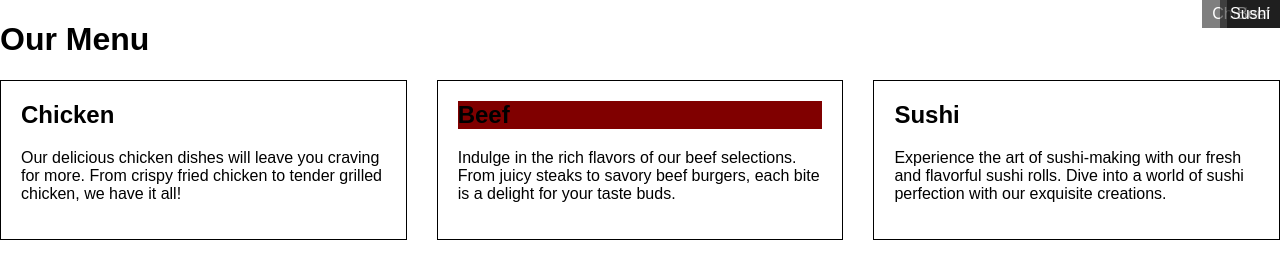
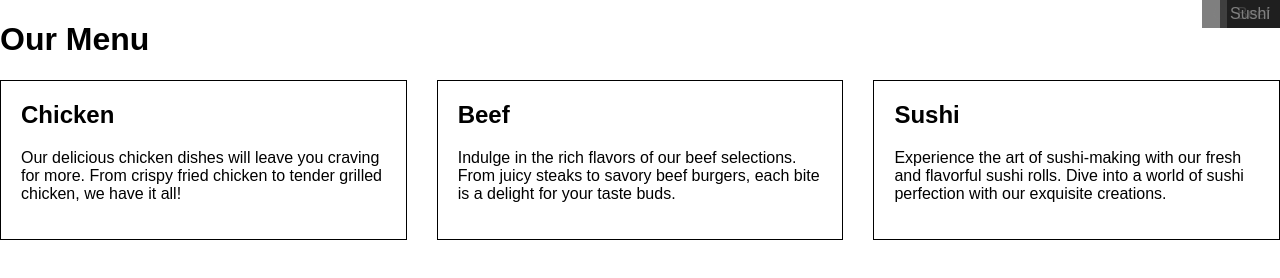
Before and after one commit to charity254/module-2-solution, a plain HTML site: page index.html in a window 1280 px wide. Drawn offline with Linux system fonts and the light colour scheme.

Commit message:
Update styles.css

```diff
--- a/styles.css
+++ b/styles.css
@@ -17,12 +17,9 @@ body {
             top: 0;
             right: 0;
             background-color: rgba(0, 0, 0, 0.5);
-            color: white;
+            color: grey;
             padding: 5px 10px;
         }
-.chicken{background-color: light-pink;}
-.beef{background-color: maroon;}
-.sushi{background-color: light-yellow;}
         @media screen and (min-width: 992px) {
             .container {
                 display: flex;
```
